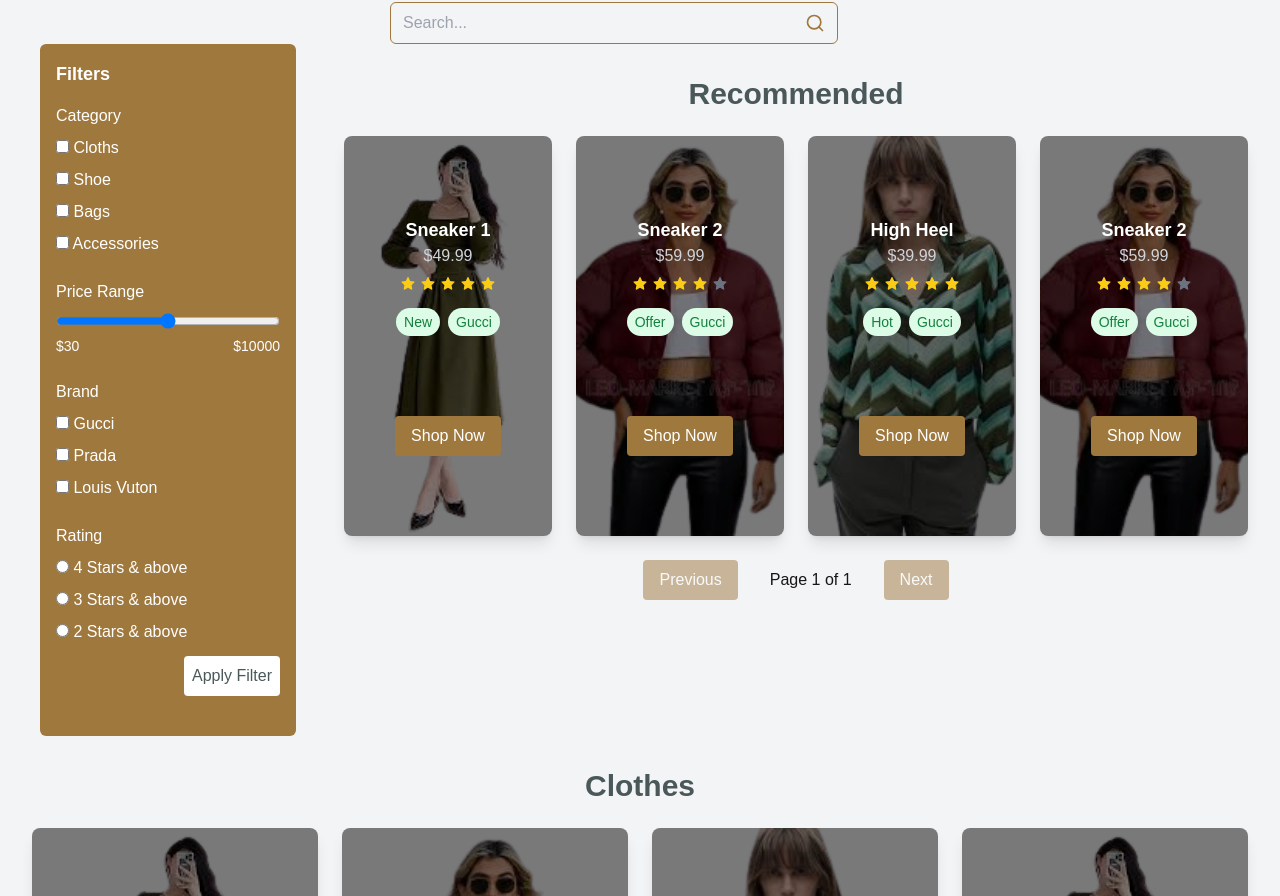
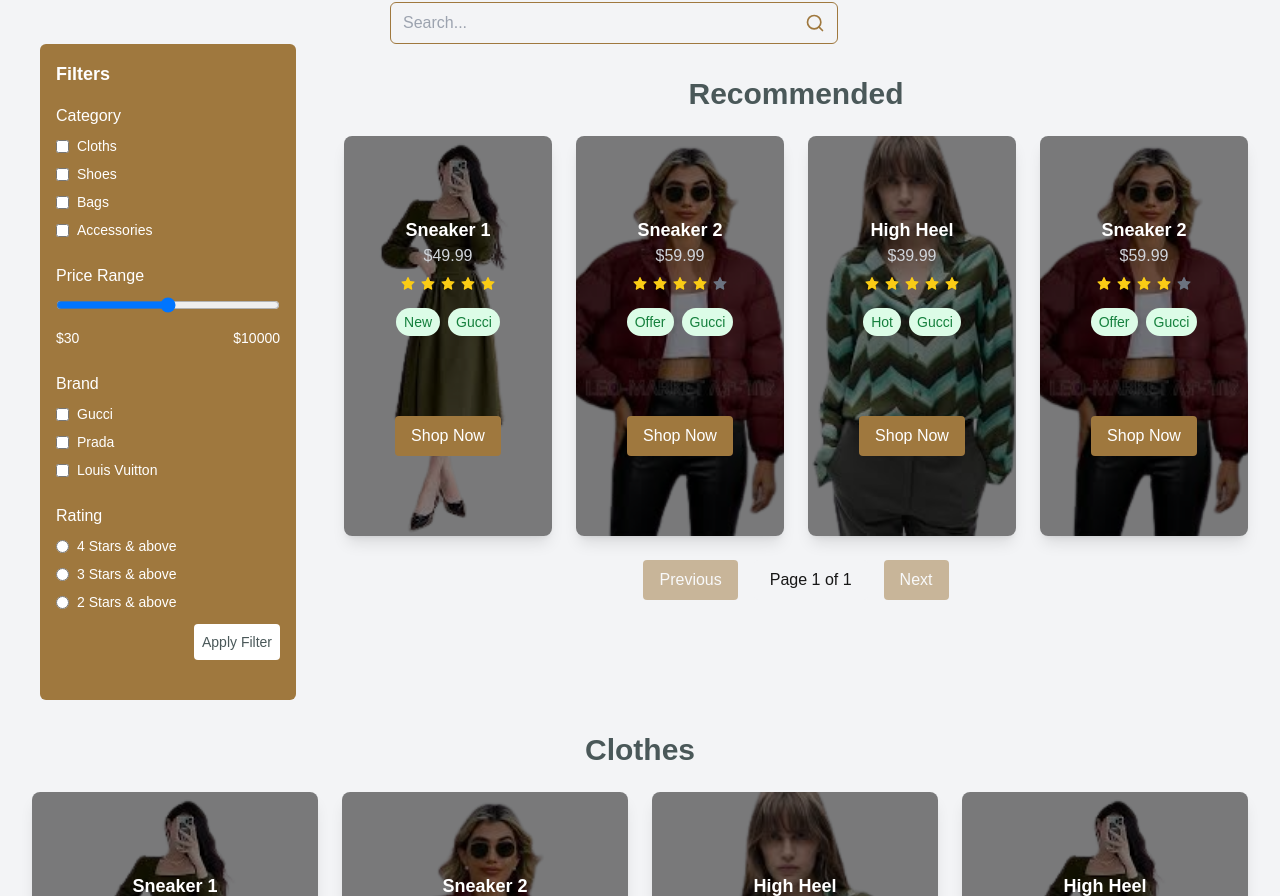
Before and after one commit to Bz14/E-Commerce-Website, a Next.js app in the folder Frontend/ecommerce/: page /products in a window 1280 px wide. Shown: the part 544-1440 px from the top of the page. Built offline with nearby package versions, Linux system fonts and the light colour scheme.

Commit message:
Cart item section implemented.

```diff
--- a/Frontend/ecommerce/src/app/Components/UI/filter.tsx
+++ b/Frontend/ecommerce/src/app/Components/UI/filter.tsx
@@ -2,30 +2,41 @@ import React from "react";
 
 const Filter = () => {
   return (
-    <div className="p-4 bg-primaryBrown rounded-md w-full lg:w-64 text-white">
+    <div className="p-4 bg-primaryBrown rounded-md w-full mt-2 lg:mt-0 lg:w-64 text-white">
       <h2 className="text-lg font-semibold mb-4">Filters</h2>
+
+      {/* Category Section */}
       <div className="mb-6">
         <h3 className="font-medium mb-2">Category</h3>
         <ul className="space-y-2">
-          <li>
-            <input type="checkbox" id="cloth" />{" "}
-            <label htmlFor="cloth">Cloths</label>
+          <li className="flex items-center">
+            <input type="checkbox" id="cloth" className="mr-2" />
+            <label htmlFor="cloth" className="text-sm">
+              Cloths
+            </label>
           </li>
-          <li>
-            <input type="checkbox" id="Shoe" />{" "}
-            <label htmlFor="shoe">Shoe</label>
+          <li className="flex items-center">
+            <input type="checkbox" id="shoe" className="mr-2" />
+            <label htmlFor="shoe" className="text-sm">
+              Shoes
+            </label>
           </li>
-          <li>
-            <input type="checkbox" id="Bags" />{" "}
-            <label htmlFor="bags">Bags</label>
+          <li className="flex items-center">
+            <input type="checkbox" id="bags" className="mr-2" />
+            <label htmlFor="bags" className="text-sm">
+              Bags
+            </label>
           </li>
-          <li>
-            <input type="checkbox" id="Bags" />{" "}
-            <label htmlFor="accessory">Accessories</label>
+          <li className="flex items-center">
+            <input type="checkbox" id="accessory" className="mr-2" />
+            <label htmlFor="accessory" className="text-sm">
+              Accessories
+            </label>
           </li>
         </ul>
       </div>
 
+      {/* Price Range Section */}
       <div className="mb-6">
         <h3 className="font-medium mb-2">Price Range</h3>
         <input
@@ -34,46 +45,62 @@ const Filter = () => {
           max="10000"
           className="w-full text-primaryDark"
         />
-        <div className="flex justify-between text-sm">
+        <div className="flex justify-between text-sm mt-2">
           <span>$30</span>
           <span>$10000</span>
         </div>
       </div>
+
+      {/* Brand Section */}
       <div className="mb-6">
         <h3 className="font-medium mb-2">Brand</h3>
         <ul className="space-y-2">
-          <li>
-            <input type="checkbox" id="gucci" />{" "}
-            <label htmlFor="gucci">Gucci</label>
+          <li className="flex items-center">
+            <input type="checkbox" id="gucci" className="mr-2" />
+            <label htmlFor="gucci" className="text-sm">
+              Gucci
+            </label>
           </li>
-          <li>
-            <input type="checkbox" id="prada" />{" "}
-            <label htmlFor="prada">Prada</label>
+          <li className="flex items-center">
+            <input type="checkbox" id="prada" className="mr-2" />
+            <label htmlFor="prada" className="text-sm">
+              Prada
+            </label>
           </li>
-          <li>
-            <input type="checkbox" id="louis" />{" "}
-            <label htmlFor="louis">Louis Vuton</label>
+          <li className="flex items-center">
+            <input type="checkbox" id="louis" className="mr-2" />
+            <label htmlFor="louis" className="text-sm">
+              Louis Vuitton
+            </label>
           </li>
         </ul>
       </div>
+
+      {/* Rating Section */}
       <div className="mb-6">
         <h3 className="font-medium mb-2">Rating</h3>
         <ul className="space-y-2">
-          <li>
-            <input type="radio" name="rating" id="4stars" />{" "}
-            <label htmlFor="4stars">4 Stars & above</label>
+          <li className="flex items-center">
+            <input type="radio" name="rating" id="4stars" className="mr-2" />
+            <label htmlFor="4stars" className="text-sm">
+              4 Stars & above
+            </label>
           </li>
-          <li>
-            <input type="radio" name="rating" id="3stars" />{" "}
-            <label htmlFor="3stars">3 Stars & above</label>
+          <li className="flex items-center">
+            <input type="radio" name="rating" id="3stars" className="mr-2" />
+            <label htmlFor="3stars" className="text-sm">
+              3 Stars & above
+            </label>
           </li>
-          <li>
-            <input type="radio" name="rating" id="2stars" />{" "}
-            <label htmlFor="2stars">2 Stars & above</label>
+          <li className="flex items-center">
+            <input type="radio" name="rating" id="2stars" className="mr-2" />
+            <label htmlFor="2stars" className="text-sm">
+              2 Stars & above
+            </label>
           </li>
         </ul>
         <div className="flex justify-end">
-          <button className="bg-white text-primaryDark p-2 rounded mt-3">
+          <button className="bg-white text-primaryDark p-2 rounded mt-3 text-sm">
             Apply Filter
           </button>
         </div>
--- /dev/null
+++ b/Frontend/ecommerce/src/app/cart/components/cart_item.tsx
@@ -0,0 +1,39 @@
+import { Cart } from "@globals/globals";
+import Image from "next/image";
+
+interface CartItemProps {
+  cartItem: Cart;
+}
+const CartItem: React.FC<CartItemProps> = ({ cartItem }) => {
+  return (
+    <div className="grid grid-cols-5 gap-4 items-center py-2 border-b last:border-b-0 text-primaryDark">
+      <div className="flex">
+        <Image src={cartItem.image.src} alt="" width={100} height={100} />
+      </div>
+      <div>
+        <h3 className="font-bold">{cartItem.name}</h3>
+      </div>
+      <div>
+        <h3>${cartItem.price}</h3>
+      </div>
+      <div className="flex items-center">
+        <div className="border border-gray-200 p-1 rounded-sm w-8 h-8 flex items-center justify-center">
+          -
+        </div>
+        <div className="w-8 h-8 flex items-center justify-center">
+          {cartItem.quantity}
+        </div>
+        <div className="border border-gray-200 p-1 rounded-sm w-8 h-8 flex items-center justify-center">
+          +
+        </div>
+      </div>
+      <div>
+        <h3 className="text-primaryBrown">
+          ${cartItem.price * cartItem.quantity}
+        </h3>
+      </div>
+    </div>
+  );
+};
+
+export default CartItem;
--- /dev/null
+++ b/Frontend/ecommerce/src/app/cart/page.tsx
@@ -0,0 +1,51 @@
+import { Cart } from "@globals/globals";
+import img1 from "@assets/dress2.jpg";
+import CartItem from "./components/cart_item";
+
+const carts: Cart[] = [
+  {
+    id: 1,
+    name: "Product 1",
+    price: 100,
+    quantity: 1,
+    image: {
+      src: img1,
+      alt: "Product 1",
+    },
+  },
+  {
+    id: 2,
+    name: "Product 2",
+    price: 200,
+    quantity: 2,
+    image: {
+      src: img1,
+      alt: "Product 2",
+    },
+  },
+];
+
+const CartPage = () => {
+  return (
+    <div className="bg-gray-200 h-screen">
+      <div>
+        <h1>Your Cart</h1>
+        <h2>{2} items in your cart</h2>
+      </div>
+      <div className="bg-white w-full lg:w-3/5 shadow-2xl rounded-2xl p-4 lg:m-8">
+        <div className="grid grid-cols-5 gap-4 font-semibold text-primaryDark border-b pb-2 ">
+          <h1>Product</h1>
+          <h1>Name</h1>
+          <h1>Price</h1>
+          <h1>Quantity</h1>
+          <h1>Total Price</h1>
+        </div>
+        {carts.map((item, idx) => (
+          <CartItem cartItem={item} key={idx} />
+        ))}
+      </div>
+    </div>
+  );
+};
+
+export default CartPage;
```
Also changed, not shown: Frontend/ecommerce/src/app/globals.tsx (+9 -0 lines), 1 other file (tests, documents, lock files or other folders).
